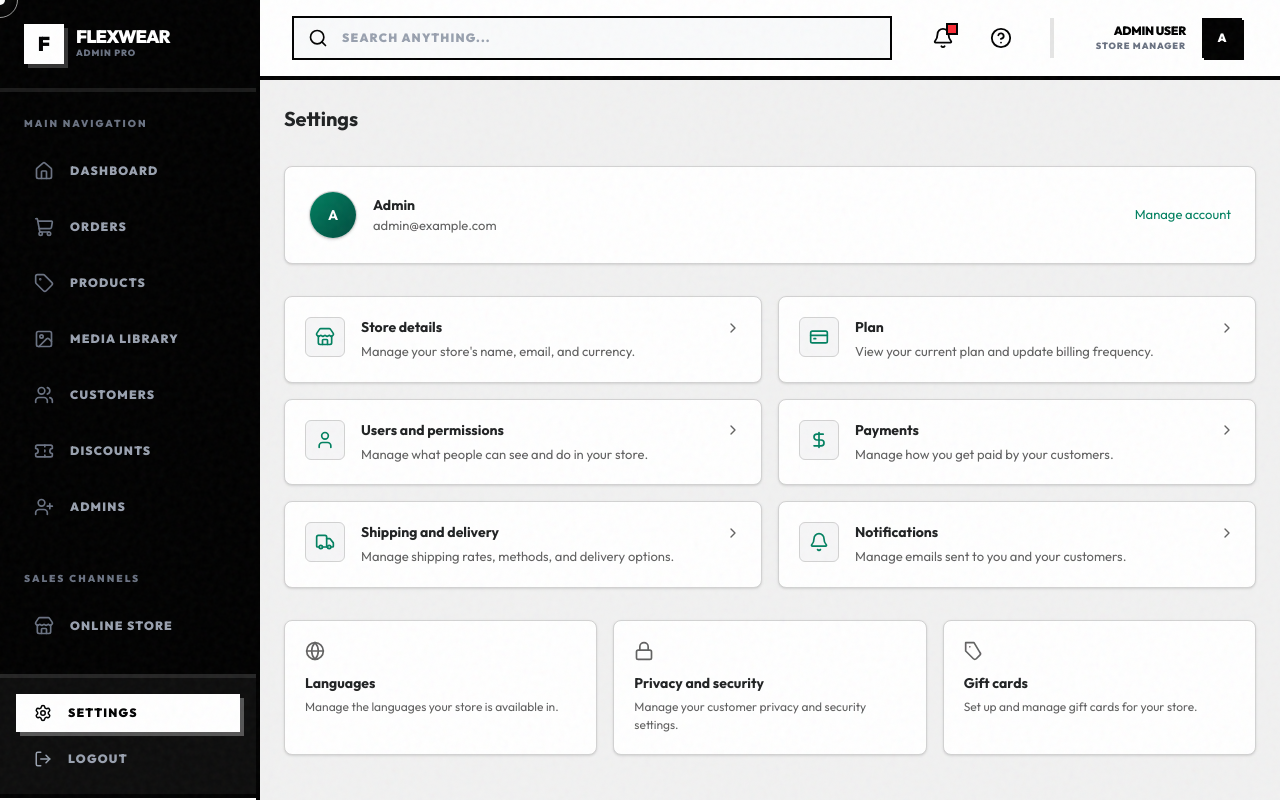
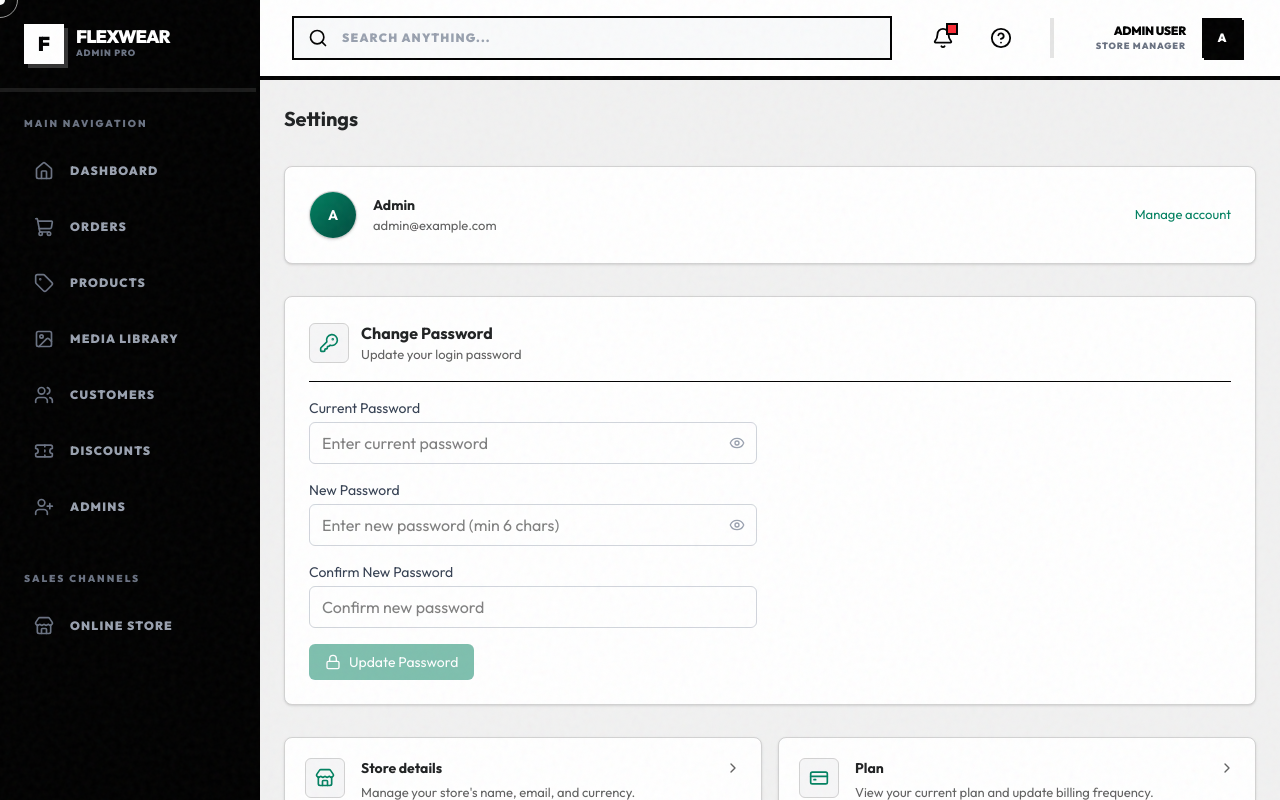
Before and after one commit to rimondutta/ecommerce-app-v1, a Next.js app: page /admin/settings in a window 1280 px wide. Shown: the top 800 px of the page. Built offline with nearby package versions, Linux system fonts and the light colour scheme; no server answers; the database is empty; a web font is replaced by a local one.

Commit message:
feat: add password reset in settings + auto-delete Cloudinary images on product delete/update

```diff
--- a/src/app/(dashboard)/admin/settings/page.tsx
+++ b/src/app/(dashboard)/admin/settings/page.tsx
@@ -13,7 +13,11 @@ import {
   DollarSign,
   ChevronRight,
   Camera,
-  Check
+  Check,
+  KeyRound,
+  Eye,
+  EyeOff,
+  Loader2
 } from "lucide-react"
 
 export default function AdminSettingsPage() {
@@ -24,6 +28,15 @@ export default function AdminSettingsPage() {
   const [isUploading, setIsUploading] = useState(false)
   const [isSaving, setIsSaving] = useState(false)
   const fileInputRef = useRef<HTMLInputElement>(null)
+
+  // Password change state
+  const [currentPassword, setCurrentPassword] = useState("")
+  const [newPassword, setNewPassword] = useState("")
+  const [confirmPassword, setConfirmPassword] = useState("")
+  const [showCurrentPw, setShowCurrentPw] = useState(false)
+  const [showNewPw, setShowNewPw] = useState(false)
+  const [changingPassword, setChangingPassword] = useState(false)
+  const [passwordMsg, setPasswordMsg] = useState<{ type: "success" | "error"; text: string } | null>(null)
 
   useEffect(() => {
     if (session?.user) {
@@ -81,6 +94,44 @@ export default function AdminSettingsPage() {
       alert("Error updating profile")
     } finally {
       setIsSaving(false)
+    }
+  }
+
+  const handleChangePassword = async (e: React.FormEvent) => {
+    e.preventDefault()
+    setPasswordMsg(null)
+
+    if (newPassword.length < 6) {
+      setPasswordMsg({ type: "error", text: "New password must be at least 6 characters" })
+      return
+    }
+    if (newPassword !== confirmPassword) {
+      setPasswordMsg({ type: "error", text: "New passwords do not match" })
+      return
+    }
+
+    setChangingPassword(true)
+    try {
+      const res = await fetch("/api/admin/profile", {
+        method: "PATCH",
+        headers: { "Content-Type": "application/json" },
+        body: JSON.stringify({ currentPassword, newPassword }),
+      })
+      const data = await res.json()
+
+      if (!res.ok) {
+        setPasswordMsg({ type: "error", text: data.error || "Failed to change password" })
+        return
+      }
+
+      setPasswordMsg({ type: "success", text: "Password changed successfully!" })
+      setCurrentPassword("")
+      setNewPassword("")
+      setConfirmPassword("")
+    } catch {
+      setPasswordMsg({ type: "error", text: "Network error. Please try again." })
+    } finally {
+      setChangingPassword(false)
     }
   }
 
@@ -244,6 +295,103 @@ export default function AdminSettingsPage() {
         )}
       </div>
 
+      {/* Change Password */}
+      <div className="bg-white rounded-lg border border-[#d2d2d2] shadow-sm p-6">
+        <div className="flex items-center gap-3 mb-4 border-b pb-4">
+          <div className="w-10 h-10 bg-[#f6f6f7] rounded-md flex items-center justify-center border border-[#d2d2d2]">
+            <KeyRound className="text-[#008060]" size={20} />
+          </div>
+          <div>
+            <h2 className="text-[16px] font-bold text-[#202223]">Change Password</h2>
+            <p className="text-[13px] text-[#616161]">Update your login password</p>
+          </div>
+        </div>
+
+        {passwordMsg && (
+          <div className={`mb-4 p-3 rounded-md text-sm font-medium ${
+            passwordMsg.type === "success"
+              ? "bg-green-50 text-green-700 border border-green-200"
+              : "bg-red-50 text-red-700 border border-red-200"
+          }`}>
+            {passwordMsg.text}
+          </div>
+        )}
+
+        <form onSubmit={handleChangePassword} className="space-y-4 max-w-md">
+          <div>
+            <label className="block text-sm font-medium text-gray-700 mb-1">Current Password</label>
+            <div className="relative">
+              <input
+                type={showCurrentPw ? "text" : "password"}
+                value={currentPassword}
+                onChange={(e) => setCurrentPassword(e.target.value)}
+                required
+                className="w-full px-3 py-2 pr-10 border border-gray-300 rounded-md focus:outline-none focus:ring-2 focus:ring-[#008060]/20 focus:border-[#008060]"
+                placeholder="Enter current password"
+              />
+              <button
+                type="button"
+                onClick={() => setShowCurrentPw(!showCurrentPw)}
+                className="absolute right-3 top-1/2 -translate-y-1/2 text-gray-400 hover:text-gray-600"
+              >
+                {showCurrentPw ? <EyeOff size={16} /> : <Eye size={16} />}
+              </button>
+            </div>
+          </div>
+          <div>
+            <label className="block text-sm font-medium text-gray-700 mb-1">New Password</label>
+            <div className="relative">
+              <input
+                type={showNewPw ? "text" : "password"}
+                value={newPassword}
+                onChange={(e) => setNewPassword(e.target.value)}
+                required
+                minLength={6}
+                className="w-full px-3 py-2 pr-10 border border-gray-300 rounded-md focus:outline-none focus:ring-2 focus:ring-[#008060]/20 focus:border-[#008060]"
+                placeholder="Enter new password (min 6 chars)"
+              />
+              <button
+                type="button"
+                onClick={() => setShowNewPw(!showNewPw)}
+                className="absolute right-3 top-1/2 -translate-y-1/2 text-gray-400 hover:text-gray-600"
+              >
+                {showNewPw ? <EyeOff size={16} /> : <Eye size={16} />}
+              </button>
+            </div>
+          </div>
+          <div>
+            <label className="block text-sm font-medium text-gray-700 mb-1">Confirm New Password</label>
+            <input
+              type="password"
+              value={confirmPassword}
+              onChange={(e) => setConfirmPassword(e.target.value)}
+              required
+              className={`w-full px-3 py-2 border rounded-md focus:outline-none focus:ring-2 focus:ring-[#008060]/20 focus:border-[#008060] ${
+                confirmPassword && confirmPassword !== newPassword
+                  ? "border-red-400"
+                  : "border-gray-300"
+              }`}
+              placeholder="Confirm new password"
+            />
+            {confirmPassword && confirmPassword !== newPassword && (
+              <p className="text-xs text-red-500 mt-1">Passwords do not match</p>
+            )}
+          </div>
+          <button
+            type="submit"
+            disabled={changingPassword || !currentPassword || !newPassword || !confirmPassword}
+            className="bg-[#008060] hover:bg-[#006e52] disabled:opacity-50 disabled:cursor-not-allowed text-white px-4 py-2 rounded-md text-sm font-medium transition-colors flex items-center gap-2"
+          >
+            {changingPassword ? (
+              <Loader2 size={16} className="animate-spin" />
+            ) : (
+              <Lock size={16} />
+            )}
+            {changingPassword ? "Updating..." : "Update Password"}
+          </button>
+        </form>
+      </div>
+
       {/* Settings Grid */}
       <div className="grid grid-cols-1 md:grid-cols-2 gap-4">
         {settingsGroups.map((group, index) => (
--- a/src/app/api/admin/products/[id]/route.ts
+++ b/src/app/api/admin/products/[id]/route.ts
@@ -3,6 +3,26 @@ import { getServerSession } from 'next-auth';
 import { authOptions } from '@/lib/auth';
 import connectToDatabase from '@/lib/db';
 import Product from '@/models/Product';
+import { deleteImage } from '@/lib/cloudinary';
+
+/**
+ * Extracts a Cloudinary public ID from a Cloudinary URL.
+ * e.g. "https://res.cloudinary.com/dciffpt3t/image/upload/v1234/products/abc123.jpg"
+ *   => "products/abc123"
+ */
+function getPublicIdFromUrl(url: string): string | null {
+  if (!url || !url.includes('cloudinary.com')) return null;
+  try {
+    const parts = url.split('/upload/');
+    if (parts.length < 2) return null;
+    // Remove the version segment (v1234567890/) and file extension
+    const afterUpload = parts[1].replace(/^v\d+\//, '');
+    const publicId = afterUpload.replace(/\.[^/.]+$/, '');
+    return publicId;
+  } catch {
+    return null;
+  }
+}
 
 export async function GET(
   req: Request,
@@ -47,6 +67,28 @@ export async function PUT(
 
     await connectToDatabase();
     const { id } = await params;
+
+    // If images are being updated, check for removed images and delete from Cloudinary
+    if (data.images) {
+      const existingProduct = await Product.findById(id).lean();
+      if (existingProduct && existingProduct.images) {
+        const newUrls = new Set(data.images.map((img: any) => img.url));
+        for (const oldImg of existingProduct.images) {
+          if (!newUrls.has(oldImg.url)) {
+            const publicId = getPublicIdFromUrl(oldImg.url);
+            if (publicId) {
+              try {
+                await deleteImage(publicId);
+                console.log(`Deleted Cloudinary image: ${publicId}`);
+              } catch (err) {
+                console.error(`Failed to delete Cloudinary image ${publicId}:`, err);
+              }
+            }
+          }
+        }
+      }
+    }
+
     const product = await Product.findByIdAndUpdate(id, data, {
       new: true,
       runValidators: true,
@@ -80,13 +122,30 @@ export async function DELETE(
 
     await connectToDatabase();
     const { id } = await params;
-    const product = await Product.findByIdAndDelete(id);
+    const product = await Product.findById(id);
 
     if (!product) {
       return NextResponse.json({ error: 'Product not found' }, { status: 404 });
     }
 
-    return NextResponse.json({ message: 'Product deleted' });
+    // Delete all product images from Cloudinary
+    if (product.images && product.images.length > 0) {
+      for (const img of product.images) {
+        const publicId = getPublicIdFromUrl(img.url);
+        if (publicId) {
+          try {
+            await deleteImage(publicId);
+            console.log(`Deleted Cloudinary image: ${publicId}`);
+          } catch (err) {
+            console.error(`Failed to delete Cloudinary image ${publicId}:`, err);
+          }
+        }
+      }
+    }
+
+    await Product.findByIdAndDelete(id);
+
+    return NextResponse.json({ message: 'Product and images deleted' });
   } catch (error: any) {
     return NextResponse.json({ error: error.message }, { status: 500 });
   }
--- a/src/app/api/admin/profile/route.ts
+++ b/src/app/api/admin/profile/route.ts
@@ -1,9 +1,11 @@
-import { NextResponse } from 'next/server';
+import { NextRequest, NextResponse } from 'next/server';
 import { getServerSession } from 'next-auth';
 import { authOptions } from '@/lib/auth';
 import connectToDatabase from '@/lib/db';
 import User from '@/models/User';
+import bcrypt from 'bcryptjs';
 
+// PUT: Update profile (name, image)
 export async function PUT(req: Request) {
   try {
     const session = await getServerSession(authOptions);
@@ -31,3 +33,53 @@ export async function PUT(req: Request) {
     return NextResponse.json({ error: error.message }, { status: 500 });
   }
 }
+
+// PATCH: Change own password
+export async function PATCH(req: NextRequest) {
+  try {
+    const session = await getServerSession(authOptions);
+    if (!session || !session.user?.email) {
+      return NextResponse.json({ error: 'Unauthorized' }, { status: 401 });
+    }
+
+    const { currentPassword, newPassword } = await req.json();
+
+    if (!currentPassword || !newPassword) {
+      return NextResponse.json(
+        { error: 'Current password and new password are required' },
+        { status: 400 }
+      );
+    }
+
+    if (newPassword.length < 6) {
+      return NextResponse.json(
+        { error: 'New password must be at least 6 characters' },
+        { status: 400 }
+      );
+    }
+
+    await connectToDatabase();
+
+    // Fetch user with password field
+    const user = await User.findOne({ email: session.user.email }).select('+password');
+    if (!user) {
+      return NextResponse.json({ error: 'User not found' }, { status: 404 });
+    }
+
+    // Verify current password
+    const isMatch = await bcrypt.compare(currentPassword, user.password);
+    if (!isMatch) {
+      return NextResponse.json({ error: 'Current password is incorrect' }, { status: 400 });
+    }
+
+    // Hash and save new password
+    const hashedPassword = await bcrypt.hash(newPassword, 12);
+    user.password = hashedPassword;
+    await user.save();
+
+    return NextResponse.json({ success: true, message: 'Password updated successfully' });
+  } catch (error: any) {
+    console.error('Password change error:', error);
+    return NextResponse.json({ error: error.message }, { status: 500 });
+  }
+}
```
